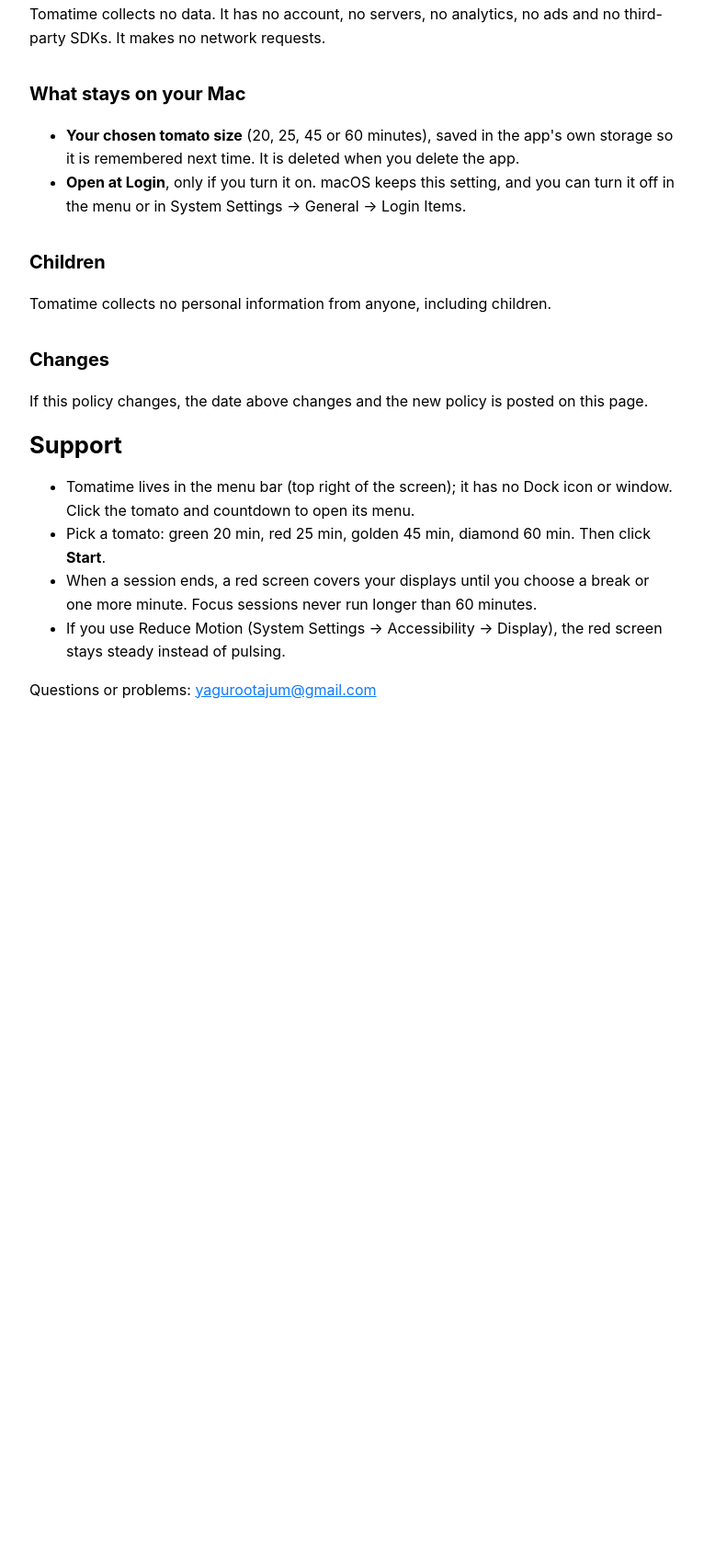
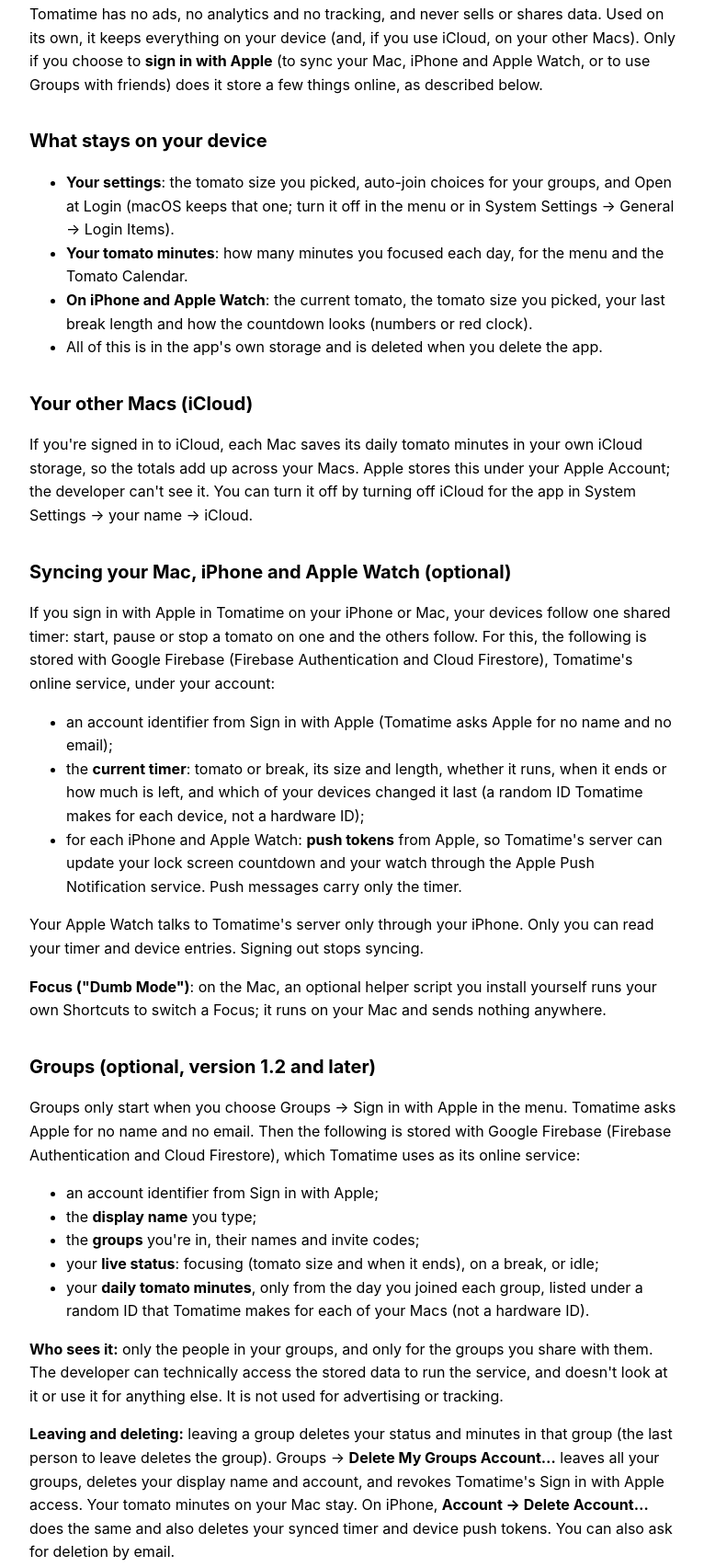
Before and after one commit to sgjlee0520/app-privacy, a plain HTML site: page tomatime/index.html in a window 1280 px wide. Shown: the part 280-1984 px from the top of the page at 92% size, without its empty margins (256-1022 px from the left). Before the commit the page ends 1123 px from the top, so only its background shows below. Drawn offline with Linux system fonts and the light colour scheme.

Commit message:
Tomatime: iPhone and Apple Watch, syncing, Groups
Co-Authored-By: Claude Opus 5.5 <noreply@anthropic.com>

```diff
--- a/tomatime/index.html
+++ b/tomatime/index.html
@@ -21,22 +21,72 @@
 </head>
 <body>
 <h1>Tomatime — Privacy Policy</h1>
-<p class="meta"><strong>Last updated:</strong> 2026-11-08<br>
+<p class="meta"><strong>Last updated:</strong> 2026-11-12<br>
 Developer: Songgun Lee<br>
 Contact: yagurootajum@gmail.com<br>
-App: Tomatime for Mac (<code>com.sgjlee.tomatime</code>)</p>
+App: Tomatime for Mac, iPhone and Apple Watch (<code>com.sgjlee.tomatime</code>)</p>
 
 <h2>Summary</h2>
-<p>Tomatime collects no data. It has no account, no servers, no analytics, no ads and no third-party SDKs. It makes no network requests.</p>
+<p>Tomatime has no ads, no analytics and no tracking, and never sells or shares data. Used on its own, it keeps
+everything on your device (and, if you use iCloud, on your other Macs). Only if you choose to <strong>sign in with
+Apple</strong> (to sync your Mac, iPhone and Apple Watch, or to use Groups with friends) does it store a few things
+online, as described below.</p>
 
-<h2>What stays on your Mac</h2>
+<h2>What stays on your device</h2>
 <ul>
-  <li><strong>Your chosen tomato size</strong> (20, 25, 45 or 60 minutes), saved in the app's own storage so it is remembered next time. It is deleted when you delete the app.</li>
-  <li><strong>Open at Login</strong>, only if you turn it on. macOS keeps this setting, and you can turn it off in the menu or in System Settings → General → Login Items.</li>
+  <li><strong>Your settings</strong>: the tomato size you picked, auto-join choices for your groups, and Open at Login
+  (macOS keeps that one; turn it off in the menu or in System Settings → General → Login Items).</li>
+  <li><strong>Your tomato minutes</strong>: how many minutes you focused each day, for the menu and the Tomato Calendar.</li>
+  <li><strong>On iPhone and Apple Watch</strong>: the current tomato, the tomato size you picked, your last break
+  length and how the countdown looks (numbers or red clock).</li>
+  <li>All of this is in the app's own storage and is deleted when you delete the app.</li>
 </ul>
 
+<h2>Your other Macs (iCloud)</h2>
+<p>If you're signed in to iCloud, each Mac saves its daily tomato minutes in your own iCloud storage, so the totals
+add up across your Macs. Apple stores this under your Apple Account; the developer can't see it. You can turn it off
+by turning off iCloud for the app in System Settings → your name → iCloud.</p>
+
+<h2>Syncing your Mac, iPhone and Apple Watch (optional)</h2>
+<p>If you sign in with Apple in Tomatime on your iPhone or Mac, your devices follow one shared timer: start, pause or
+stop a tomato on one and the others follow. For this, the following is stored with Google Firebase (Firebase
+Authentication and Cloud Firestore), Tomatime's online service, under your account:</p>
+<ul>
+  <li>an account identifier from Sign in with Apple (Tomatime asks Apple for no name and no email);</li>
+  <li>the <strong>current timer</strong>: tomato or break, its size and length, whether it runs, when it ends or how much
+  is left, and which of your devices changed it last (a random ID Tomatime makes for each device, not a hardware ID);</li>
+  <li>for each iPhone and Apple Watch: <strong>push tokens</strong> from Apple, so Tomatime's server can update your lock
+  screen countdown and your watch through the Apple Push Notification service. Push messages carry only the timer.</li>
+</ul>
+<p>Your Apple Watch talks to Tomatime's server only through your iPhone. Only you can read your timer and device
+entries. Signing out stops syncing.</p>
+<p><strong>Focus ("Dumb Mode")</strong>: on the Mac, an optional helper script you install yourself runs your own
+Shortcuts to switch a Focus; it runs on your Mac and sends nothing anywhere.</p>
+
+<h2>Groups (optional, version 1.2 and later)</h2>
+<p>Groups only start when you choose Groups → Sign in with Apple in the menu. Tomatime asks Apple for no name and
+no email. Then the following is stored with Google Firebase (Firebase Authentication and Cloud Firestore), which
+Tomatime uses as its online service:</p>
+<ul>
+  <li>an account identifier from Sign in with Apple;</li>
+  <li>the <strong>display name</strong> you type;</li>
+  <li>the <strong>groups</strong> you're in, their names and invite codes;</li>
+  <li>your <strong>live status</strong>: focusing (tomato size and when it ends), on a break, or idle;</li>
+  <li>your <strong>daily tomato minutes</strong>, only from the day you joined each group, listed under a random
+  ID that Tomatime makes for each of your Macs (not a hardware ID).</li>
+</ul>
+<p><strong>Who sees it:</strong> only the people in your groups, and only for the groups you share with them. The
+developer can technically access the stored data to run the service, and doesn't look at it or use it for anything
+else. It is not used for advertising or tracking.</p>
+<p><strong>Leaving and deleting:</strong> leaving a group deletes your status and minutes in that group (the last
+person to leave deletes the group). Groups → <strong>Delete My Groups Account…</strong> leaves all your groups,
+deletes your display name and account, and revokes Tomatime's Sign in with Apple access. Your tomato minutes on
+your Mac stay. On iPhone, <strong>Account → Delete Account…</strong> does the same and also deletes your synced timer
+and device push tokens. You can also ask for deletion by email.</p>
+
 <h2>Children</h2>
-<p>Tomatime collects no personal information from anyone, including children.</p>
+<p>Tomatime does not knowingly collect personal information from children. Syncing and Groups are optional and
+require Sign in with Apple.</p>
 
 <h2>Changes</h2>
 <p>If this policy changes, the date above changes and the new policy is posted on this page.</p>
@@ -45,8 +95,17 @@ App: Tomatime for Mac (<code>com.sgjlee.tomatime</code>)</p>
 <ul>
   <li>Tomatime lives in the menu bar (top right of the screen); it has no Dock icon or window. Click the tomato and countdown to open its menu.</li>
   <li>Pick a tomato: green 20 min, red 25 min, golden 45 min, diamond 60 min. Then click <strong>Start</strong>.</li>
-  <li>When a session ends, a red screen covers your displays until you choose a break or one more minute. Focus sessions never run longer than 60 minutes.</li>
+  <li>When a session ends, a red screen covers your displays until you choose a break, one more minute, or End session (Esc). Focus sessions never run longer than 60 minutes.</li>
+  <li><strong>Custom tomato…</strong> lets you type any length from 1 to 60 minutes. <strong>Tomato Calendar…</strong> shows your minutes per day.</li>
+  <li><strong>Groups</strong>: Groups → New Group… gives you an invite code to send; friends choose Groups → Join with Code…. Start a group tomato from the group's line in the menu; everyone in it gets a 10-second countdown. Pause takes only you out.</li>
   <li>If you use Reduce Motion (System Settings → Accessibility → Display), the red screen stays steady instead of pulsing.</li>
+  <li><strong>iPhone</strong>: pick a tomato and tap Start. The countdown also shows on the Lock Screen. When a tomato
+  ends, pick a 5, 10 or 15 minute break, or Custom (drag around the circle). Choose Numbers or Red clock at the bottom.
+  Sign in with Apple (the same Apple Account as on your Mac) to sync with your Mac and Apple Watch.</li>
+  <li><strong>Apple Watch</strong>: pick a tomato from the list. While it runs, swipe between the red clock, the buttons
+  and the time; tap the clock or the time to pause or resume, and ↺ to start over. When a tomato ends, pick a break or
+  turn the Digital Crown for a custom one. Add the Tomatime complication to your watch face to see the countdown with
+  the screen dimmed.</li>
 </ul>
 <p>Questions or problems: <a href="mailto:yagurootajum@gmail.com">yagurootajum@gmail.com</a></p>
 </body>
```
